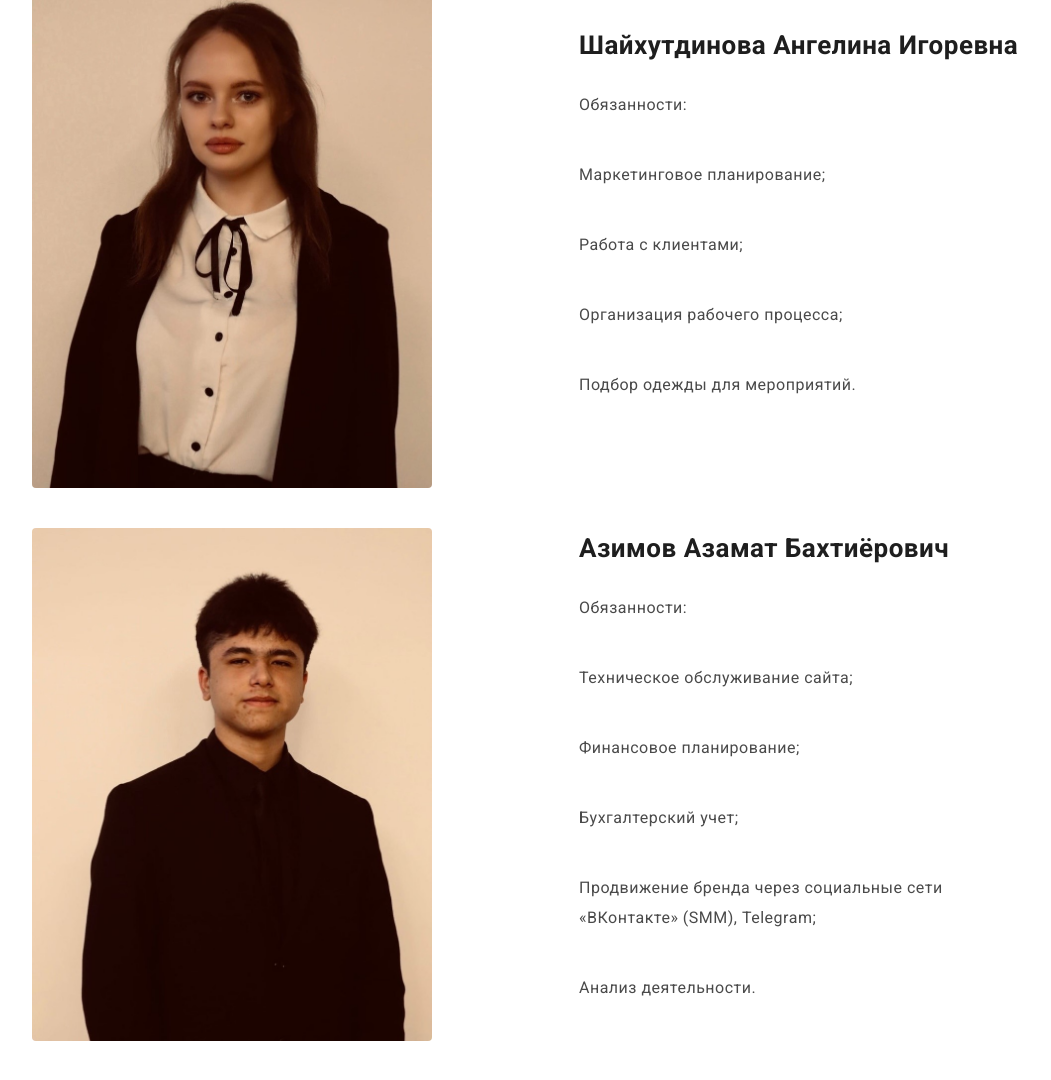
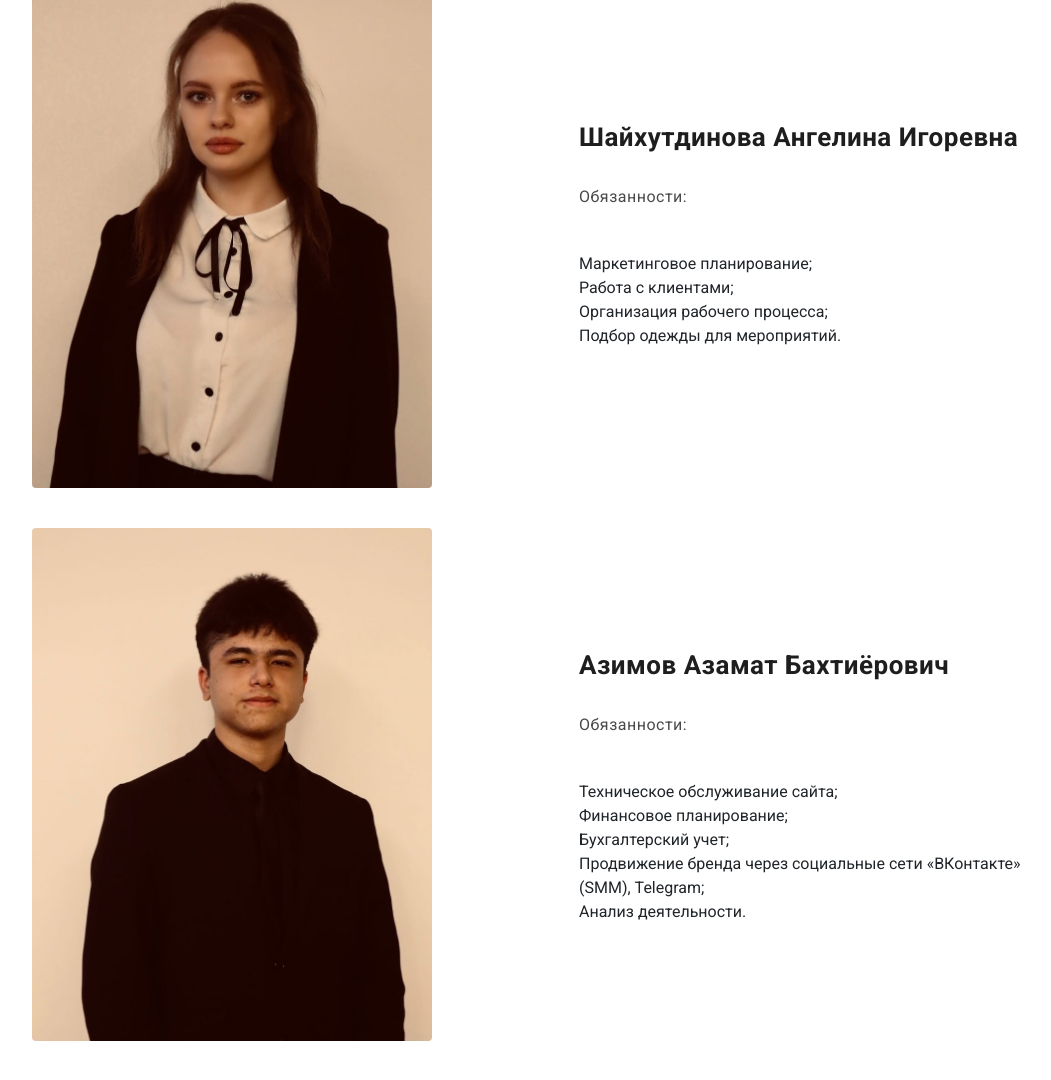
Before and after one commit to VEILwsr/veilwsr.github.io, a plain HTML site: page index.html in a window 1280 px wide. Shown: the part 904-1984 px from the top of the page, without its empty margins (171-1222 px from the left). Drawn offline with Linux system fonts and the light colour scheme.

Commit message:
Update index.html

```diff
--- a/index.html
+++ b/index.html
@@ -108,10 +108,12 @@ https://templatemo.com/tm-537-art-factory
                     </div>
                     <div class="left-text">
                         <p>Обязанности:</p>
-                        <p>Маркетинговое планирование;</p>
-                        <p>Работа с клиентами;</p>
-                        <p>Организация рабочего процесса;</p>
-                        <p>Подбор одежды для мероприятий.</p>
+                        <ul>
+                        <li>Маркетинговое планирование;</li>
+                        <li>Работа с клиентами;</li>
+                        <li>Организация рабочего процесса;</li>
+                        <li>Подбор одежды для мероприятий.</li>
+                        </ul>
                     </div>
                 </div>
             </div>
@@ -134,11 +136,13 @@ https://templatemo.com/tm-537-art-factory
                     </div>
                     <div class="left-text">
                         <p>Обязанности:</p>
-                        <p>Техническое обслуживание сайта;</p>
-                        <p>Финансовое планирование;</p>
-                        <p>Бухгалтерский учет;</p>
-                        <p>Продвижение бренда через социальные сети «ВКонтакте» (SMM), Telegram;</p>
-                        <p>Анализ деятельности.</p>
+                        <ul>
+                        <li>Техническое обслуживание сайта;</li>
+                        <li>Финансовое планирование;</li>
+                        <li>Бухгалтерский учет;</li>
+                        <li>Продвижение бренда через социальные сети «ВКонтакте» (SMM), Telegram;</li>
+                        <li>Анализ деятельности.</li>
+                        </ul>
                     </div>
                 </div>
             </div>
```
